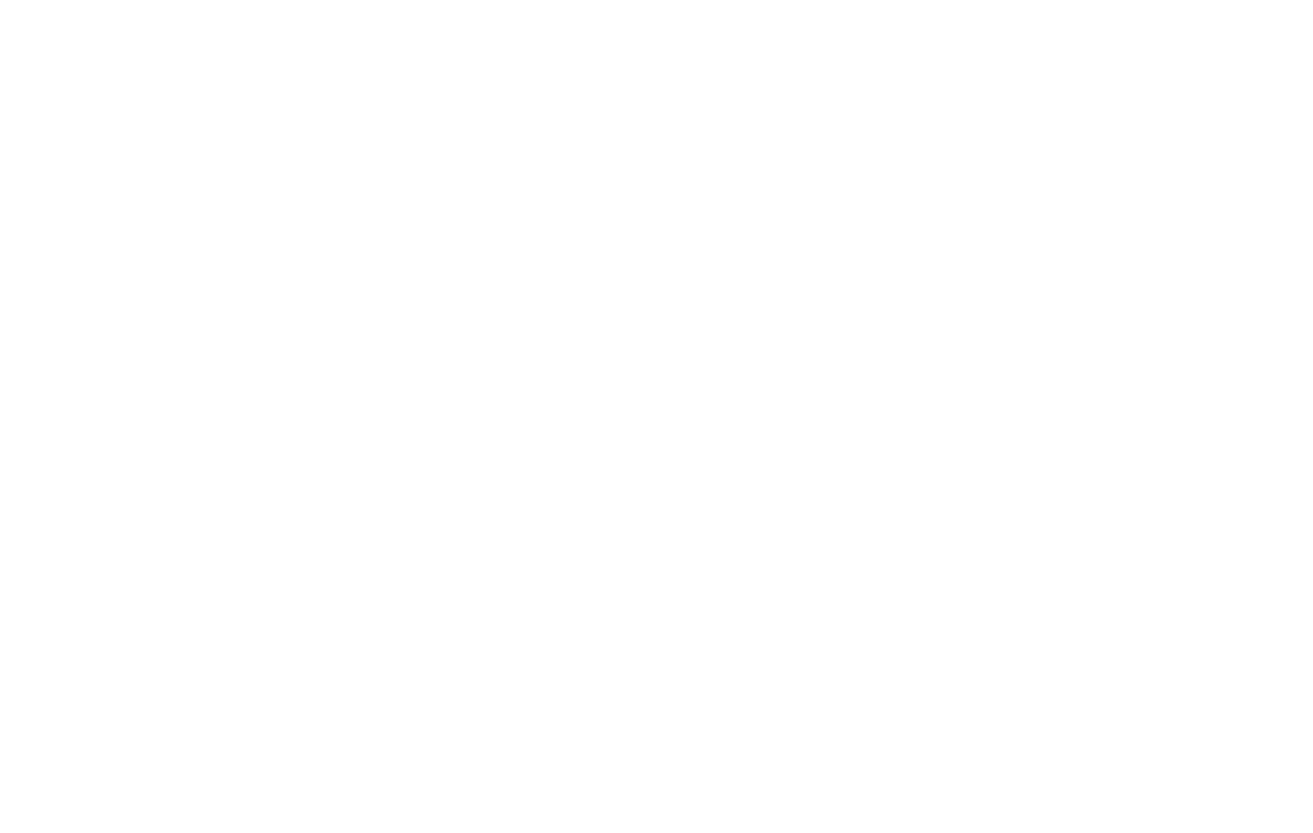
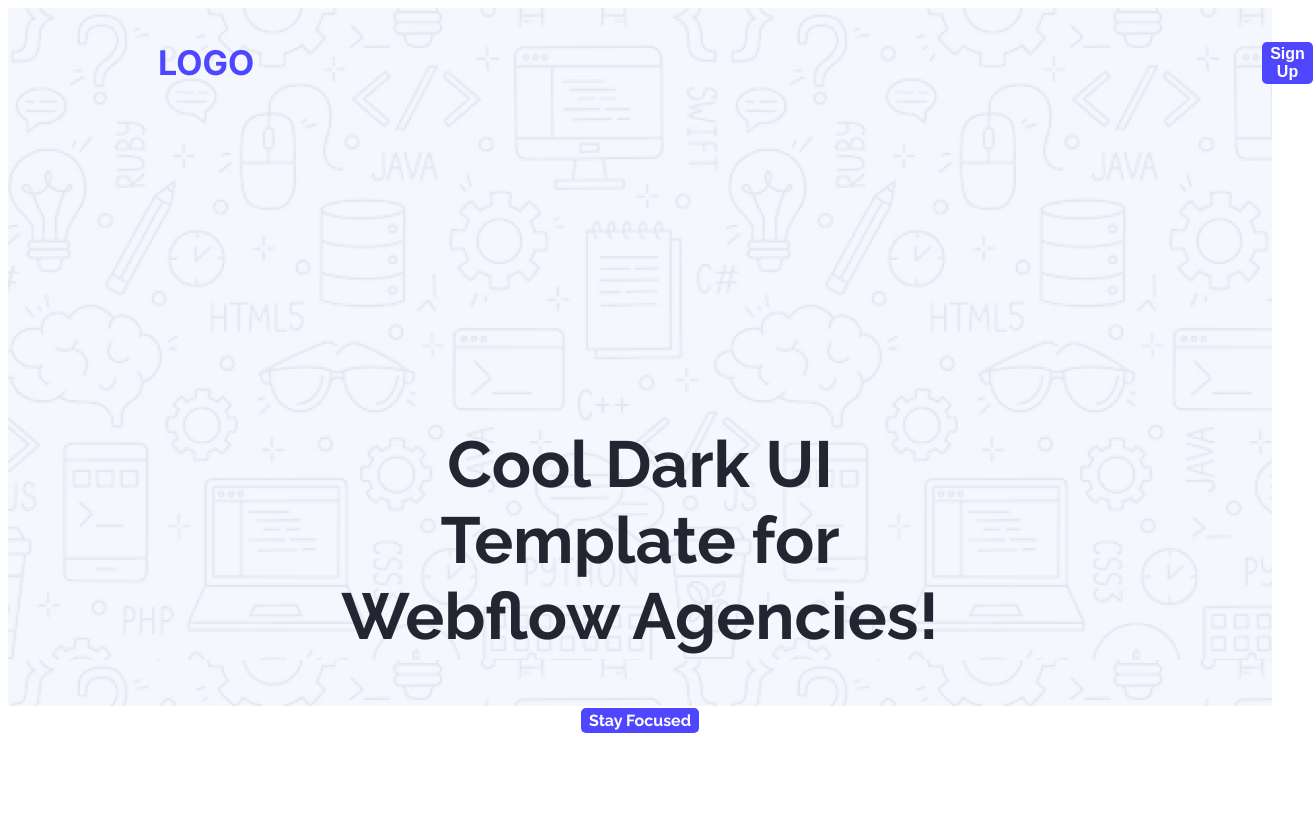
Before and after one commit to Imam8816/assignment-1-programming-h, a plain HTML site: page index.html in a window 1280 px wide. Shown: the whole page, 1313 px wide, since content can reach past the window. Before the commit the page ends 800 px from the top, so only its background shows below. Drawn offline with Linux system fonts and the light colour scheme.

Commit message:
created Navbar and Banner section

```diff
--- a/index.html
+++ b/index.html
@@ -1,13 +1,32 @@
 <!DOCTYPE html>
 <html lang="en">
+
 <head>
     <meta charset="UTF-8">
     <meta name="viewport" content="width=device-width, initial-scale=1.0">
     <title>Assignment 1</title>
+    <!-- Font inter -->
+    <link rel="preconnect" href="https://fonts.googleapis.com">
+    <link rel="preconnect" href="https://fonts.gstatic.com" crossorigin>
+    <link rel="preconnect" href="https://fonts.googleapis.com">
+    <link rel="preconnect" href="https://fonts.gstatic.com" crossorigin>
+    <link
+        href="https://fonts.googleapis.com/css2?family=Inter:ital,opsz,wght@0,14..32,100..900;1,14..32,100..900&family=Open+Sans:ital,wght@0,300..800;1,300..800&family=Raleway:ital,wght@0,100..900;1,100..900&display=swap"
+        rel="stylesheet">
+    <link rel="stylesheet" href="style.css">
+
 </head>
+
 <body>
     <header>
-
+        <nav>
+            <h3 class="inter logo">LOGO</h3>
+            <a href=""><button class="signup">Sign Up</button></a>
+        </nav>
+        <div class="banner">
+        <h2 class="ui raleway">Cool Dark UI Template for Webflow Agencies!</h2>
+         <a href=""><button class="focus raleway">Stay Focused</button></a>
+        </div>
     </header>
 
     <body>
@@ -18,4 +37,5 @@
 
     </footer>
 </body>
+
 </html>
--- /dev/null
+++ b/style.css
@@ -0,0 +1,78 @@
+
+/* font  */
+.inter {
+  font-family: "Inter", sans-serif;
+  font-optical-sizing: auto;
+  font-style: normal;
+}
+
+.raleway{
+  font-family: "Raleway", sans-serif;
+  font-optical-sizing: auto;
+  font-style: normal;
+}
+/* nav style  */
+header{
+    background-image: url(Assets/Hero-bg.png);
+    height: 698px;
+}
+nav{
+    display: flex;
+    align-items: center;
+    justify-content: space-between;
+    margin: 0px 150px;
+    /* background-color: aquamarine; */
+
+}
+
+.logo{
+    color: rgba(78, 71, 255, 1);
+    font-size: 34px;
+    font-weight:900px;
+    padding-right: 1008px;
+}
+.signup{
+    font-size: 16px;
+    color: white;
+    font-weight: bold;
+    border-radius: 5px;
+    border-color: transparent;
+cursor: pointer;
+    background-color: rgba(78, 71, 255, 1);
+}
+nav a{
+    text-decoration: none;
+    color: white;
+
+}
+.ui{
+    font-size: 65px;
+    font-weight: bold;
+    color: #252432;
+
+}
+
+.focus{
+    font-size: 16px;
+    color: white;
+    font-weight: bold;
+    border-radius: 5px;
+    border-color: transparent;
+ justify-content: center;
+    background-color: rgba(78, 71, 255, 1);
+    margin-bottom: 50px;
+}
+
+.banner{
+    max-width: 1140px;
+
+    /* background-color: bisque; */
+    padding: 0px 30px 50px 30px;
+    text-align: center;
+    margin-top: 309px;
+    margin-left: 267px;
+    margin-right: 267px;
+    margin-bottom:152px ;
+
+
+}
```
Also changed, not shown: Assets/Hero-bg.png (added), Assets/avatar.png (added), Assets/icon-star.png (added), Assets/wc-big.png (added), Assets/wc-mini.png (added).
